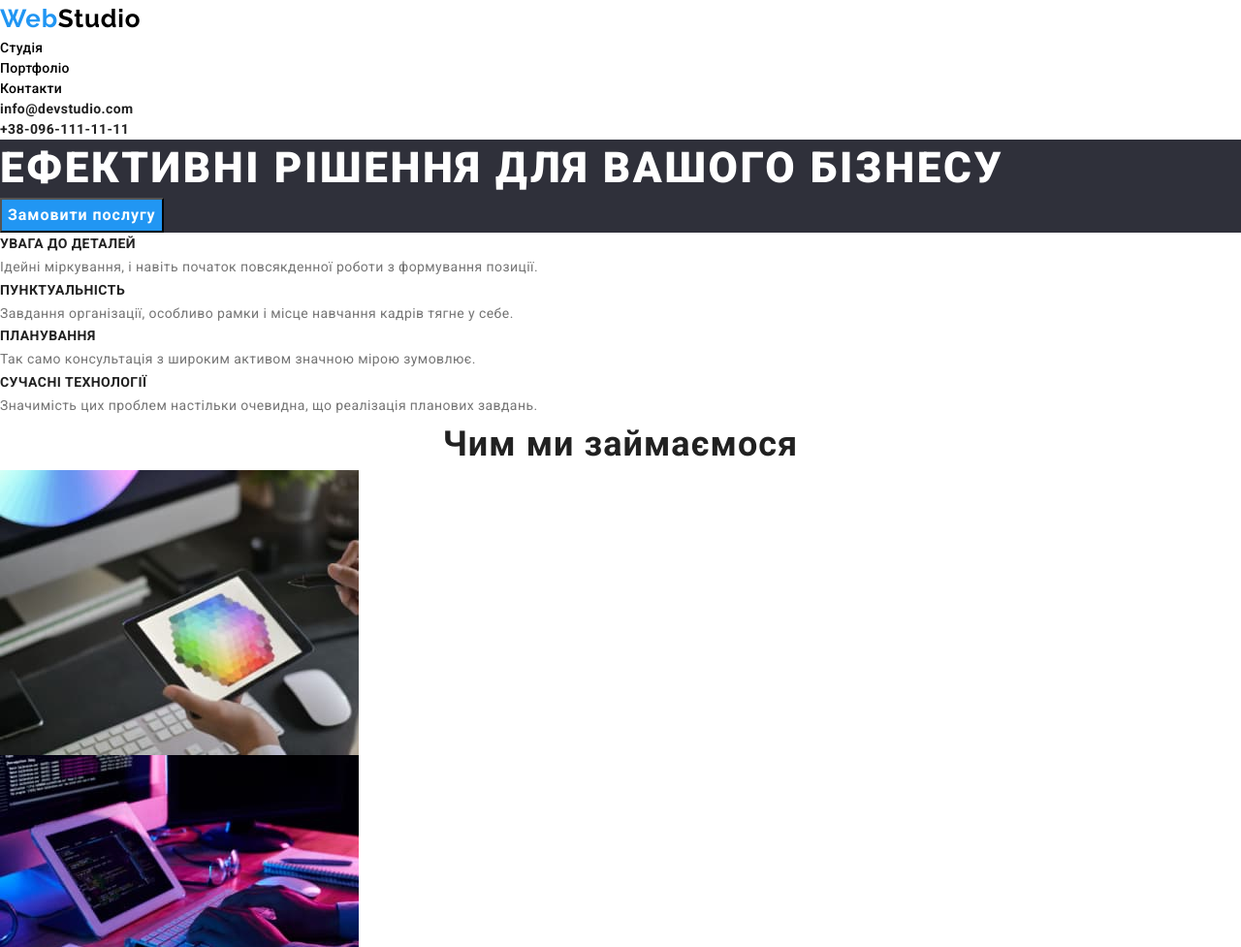
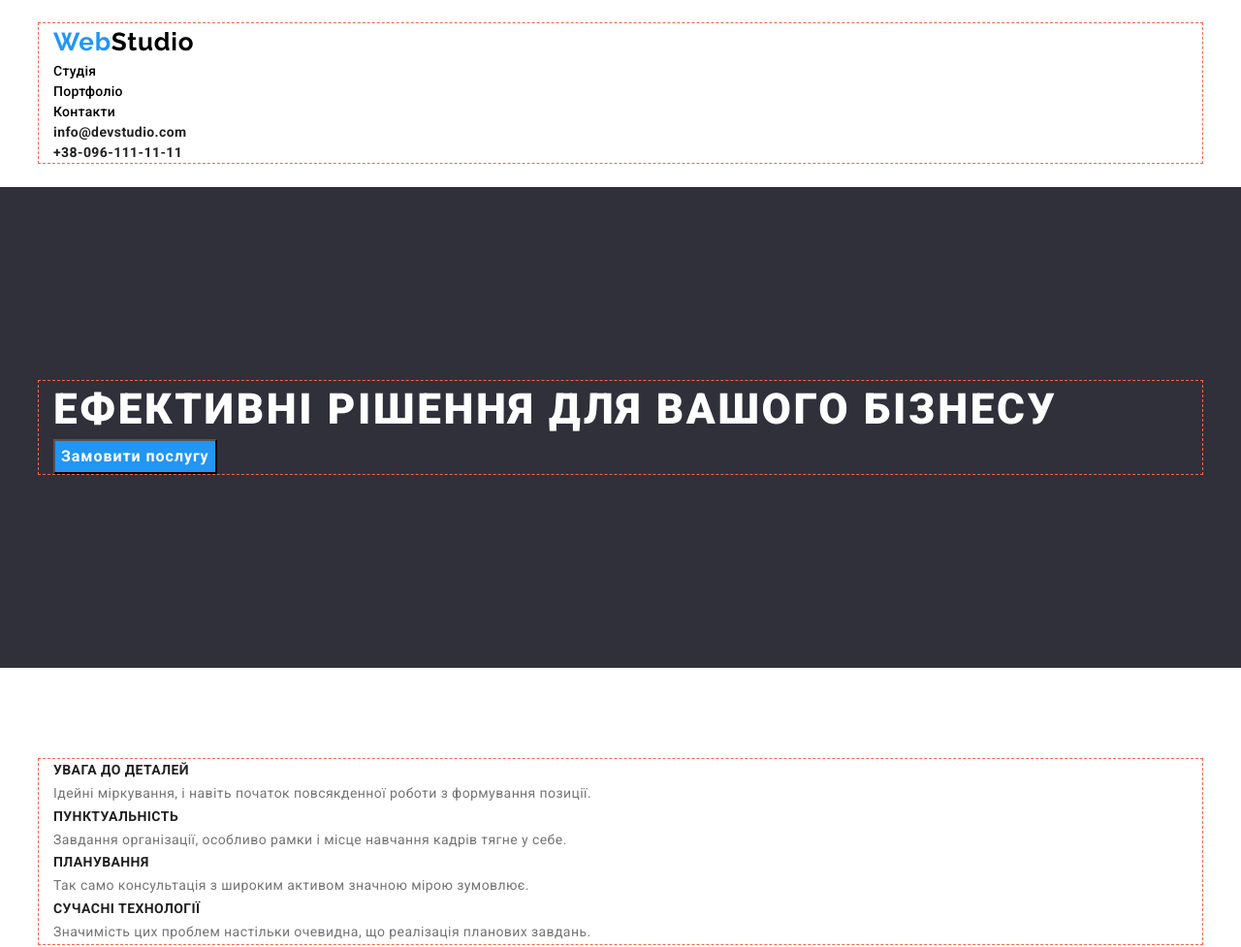
Before and after one commit to SerhiiKharyponcuk/WebStudio, a plain HTML site: page index.html in a window 1280 px wide. Shown: the top 977 px of the page at 97% size. Drawn offline with nearby package versions, Linux system fonts and the light colour scheme.

Commit message:
container

```diff
--- a/css/style.css
+++ b/css/style.css
@@ -18,6 +18,20 @@ body {
    font-weight: 700;
    line-height: 1.5;
    color: var(--light_color);
+}
+
+.container {
+   width: 1200px;
+   margin: 0 auto;
+   padding: 0 15px;
+   /* border: 5px solid tomato; */
+   outline: 1px dashed tomato;
+
+}
+
+.header {
+   padding-top: 24px;
+   padding-bottom: 25px;
 }
 
 .header-logo {
@@ -66,7 +80,9 @@ body {
 }
 
 .hero {
-   background-color: var(--shadow_dark_color);
+   padding-top: 200px;
+   padding-bottom: 200px;
+   background-color: var(--shadow_dark_color)
 }
 
 .hero-title {
@@ -95,6 +111,11 @@ body {
    background-color: var(--main_color);
 }
 
+.features {
+   padding-top: 94px;
+   padding-bottom: 0;
+}
+
 .features-title {
    font-family: var(--font-family);
    font-weight: 700;
@@ -113,6 +134,11 @@ body {
    color: var(--second_light_color);
 }
 
+.wat-we-do {
+   padding-top: 94px;
+   padding-bottom: 94px;
+}
+
 .wat-we-do-title {
    font-family: var(--font-family);
    font-weight: 700;
@@ -120,6 +146,11 @@ body {
    letter-spacing: 0.03em;
    text-align: center;
    color: var(--dark_color);
+}
+
+.team {
+   padding-top: 94px;
+   padding-bottom: 94px;
 }
 
 .team-title {
@@ -149,6 +180,12 @@ body {
    color: var(--second_light_color);
 }
 
+.footer {
+   padding-top: 60px;
+   padding-bottom: 60px;
+   background-color: var(--shadow_dark_color);
+}
+
 .footer-logo {
    font-family: var(--second-family);
    font-weight: 700;
@@ -174,10 +211,6 @@ body {
    color: var(--light_color);
 }
 
-.footer {
-   background-color: var(--shadow_dark_color);
-}
-
 .footer-logo:hover {
    color: var(--main_color);
 }
@@ -189,6 +222,7 @@ body {
 .nav-link {
    color: var(--second_dark_color);
 }
+
 .footer-link {
    color: var(--second_light_color);
 }
--- a/index.html
+++ b/index.html
@@ -16,6 +16,7 @@
 </head>
 <body>
   <header class="header">
+    <div class="container">
     <nav class="nav">
       <a href="#" class="header-logo"><span class="logo-span">Web</span>Studio</a>
       <ul class="nav-list">
@@ -28,13 +29,17 @@
       <li class="contact-item"><a href="malito:info@devstudio.com" class="address-link">info@devstudio.com</a></li>
       <li class="contact-item"><a href="tel:+38-096-111-11-11" class="address-link">+38-096-111-11-11</a></li>
     </ul>
+  </div>
   </header>
   <main class="main">
     <section class="hero">
+      <div class="container">
       <h1 class="hero-title">Ефективні рішення для вашого бізнесу</h1>
       <button class="hero-button">Замовити послугу</button>
+    </div>
     </section>
     <section class="features">
+      <div class="container">
       <!-- Що ми пропонуємо  -->
       <ul class="features-list">
         <li class="features-item">
@@ -64,8 +69,10 @@
           </p>
         </li>
       </ul>
+    </div>
     </section>
     <section class="wat-we-do">
+      <div class="container">
 
       <!-- Чим ми займаємось -->
 
@@ -75,8 +82,10 @@
         <li class="wat-we-do-item"><img class="wat-we-do-img" src="./images/development.jpg" alt="Розробка" width="370"height="294"></li>
         <li class="wat-we-do-item"><img class="wat-we-do-img" src="./images/branding.jpg" alt="Брендинг" width="370"height="294"></li>
       </ul>
+    </div>
     </section>
     <section class="team">
+      <div class="container">
 
       <!-- Наша команда -->
 
@@ -104,10 +113,13 @@
           <h2 class="team-title">UI Designer</h2>
         </li>
       </ul>
+    </div>
     </section>
+
   </main>
   <footer class="footer">
     <section class="footer-content">
+      <div class="container">
       <a href="#" class="footer-logo"><span class="footer-span">Web</span>Studio</a>
       <address class="address">
         <ul class="address-list">
@@ -118,6 +130,7 @@
           <li class="contact-item"><a class="footer-link" href="tel:+38-096-111-11-11">+38-096-111-11-11</a></li>
         </ul>
       </address>
+    </div>
     </section>
   </footer>
 </html>
```
